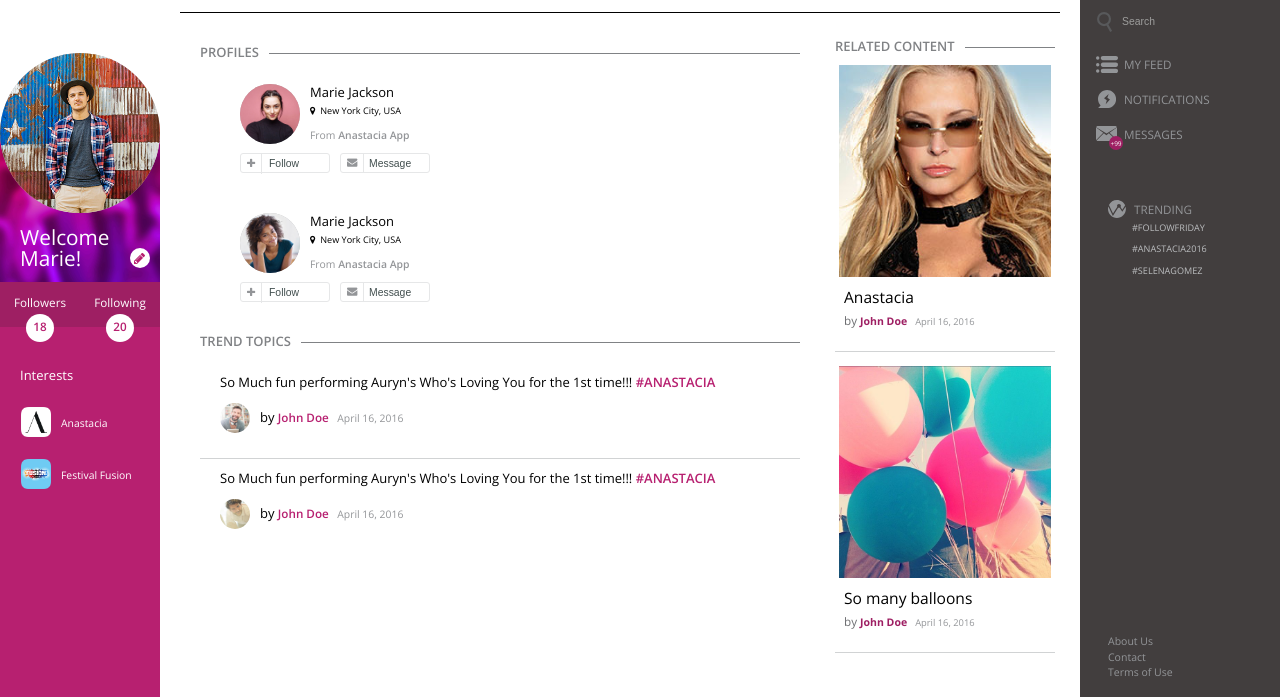
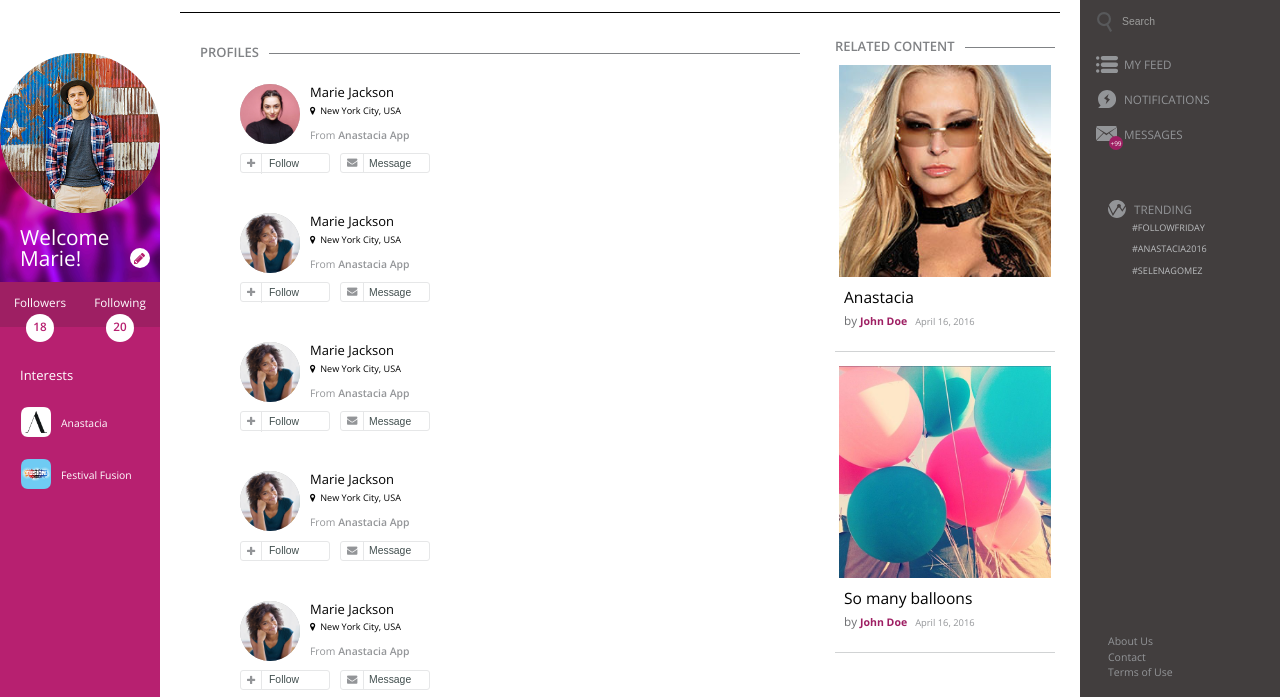
Before and after one commit to sololaz/LiveHub_web, a plain HTML site: page search.html in a window 1280 px wide. Shown: the part 67-764 px from the top of the page. Drawn offline with nearby package versions, Linux system fonts and the light colour scheme.

Commit message:
Add more user profiles on Search

```diff
--- a/search.html
+++ b/search.html
@@ -147,6 +147,70 @@
         </div>
 
           <div class="user_info">
+            <div class="userpic_user">
+              <a href="profile.html"><img src="images/biopic2.jpg"></a>
+            </div>
+            <h2 class="nameuser">
+                Marie Jackson
+              </h2>
+              <p id="location"><i class="fa fa-map-marker" aria-hidden="true"></i>New York City, USA</p>
+              <p class="apps">From <a href="">Anastacia App</a></p>
+
+              <button class="follow"><a><i class="fa fa-plus" aria-hidden="true"></i><i class="fa fa-check" aria-hidden="true"></i><span>Follow</span></a></button>
+               <button class="message"><a href="messages.html"><i class="fa fa-envelope" aria-hidden="true"></i>Message</a></button>
+
+
+          </div>
+
+           <div class="user_info">
+            <div class="userpic_user">
+              <a href="profile.html"><img src="images/biopic2.jpg"></a>
+            </div>
+            <h2 class="nameuser">
+                Marie Jackson
+              </h2>
+              <p id="location"><i class="fa fa-map-marker" aria-hidden="true"></i>New York City, USA</p>
+              <p class="apps">From <a href="">Anastacia App</a></p>
+
+              <button class="follow"><a><i class="fa fa-plus" aria-hidden="true"></i><i class="fa fa-check" aria-hidden="true"></i><span>Follow</span></a></button>
+               <button class="message"><a href="messages.html"><i class="fa fa-envelope" aria-hidden="true"></i>Message</a></button>
+
+
+          </div>
+
+           <div class="user_info">
+            <div class="userpic_user">
+              <a href="profile.html"><img src="images/biopic2.jpg"></a>
+            </div>
+            <h2 class="nameuser">
+                Marie Jackson
+              </h2>
+              <p id="location"><i class="fa fa-map-marker" aria-hidden="true"></i>New York City, USA</p>
+              <p class="apps">From <a href="">Anastacia App</a></p>
+
+              <button class="follow"><a><i class="fa fa-plus" aria-hidden="true"></i><i class="fa fa-check" aria-hidden="true"></i><span>Follow</span></a></button>
+               <button class="message"><a href="messages.html"><i class="fa fa-envelope" aria-hidden="true"></i>Message</a></button>
+
+
+          </div>
+
+           <div class="user_info">
+            <div class="userpic_user">
+              <a href="profile.html"><img src="images/biopic2.jpg"></a>
+            </div>
+            <h2 class="nameuser">
+                Marie Jackson
+              </h2>
+              <p id="location"><i class="fa fa-map-marker" aria-hidden="true"></i>New York City, USA</p>
+              <p class="apps">From <a href="">Anastacia App</a></p>
+
+              <button class="follow"><a><i class="fa fa-plus" aria-hidden="true"></i><i class="fa fa-check" aria-hidden="true"></i><span>Follow</span></a></button>
+               <button class="message"><a href="messages.html"><i class="fa fa-envelope" aria-hidden="true"></i>Message</a></button>
+
+
+          </div>
+
+           <div class="user_info">
             <div class="userpic_user">
               <a href="profile.html"><img src="images/biopic2.jpg"></a>
             </div>
```
